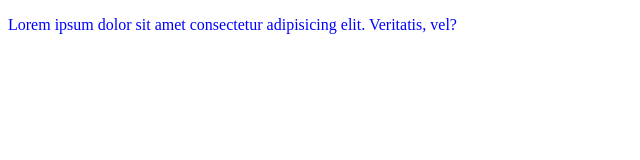
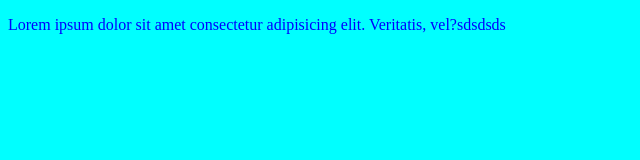
Before and after one commit to slimfat93/Personal-Work, a plain HTML site: page index.html in a window 1280 px wide. Shown: the whole page, without its empty margins (0-640 px from the left). Drawn offline with Linux system fonts and the light colour scheme.

Commit message:
2nd repo

```diff
--- a/index.html
+++ b/index.html
@@ -9,7 +9,8 @@
   </head>
   <body>
     <p>
-      Lorem ipsum dolor sit amet consectetur adipisicing elit. Veritatis, vel?
+      Lorem ipsum dolor sit amet consectetur adipisicing elit. Veritatis,
+      vel?sdsdsds
     </p>
   </body>
 </html>
--- a/style.css
+++ b/style.css
@@ -1,3 +1,4 @@
 html {
   color: blue;
+  background-color: aqua;
 }
```
